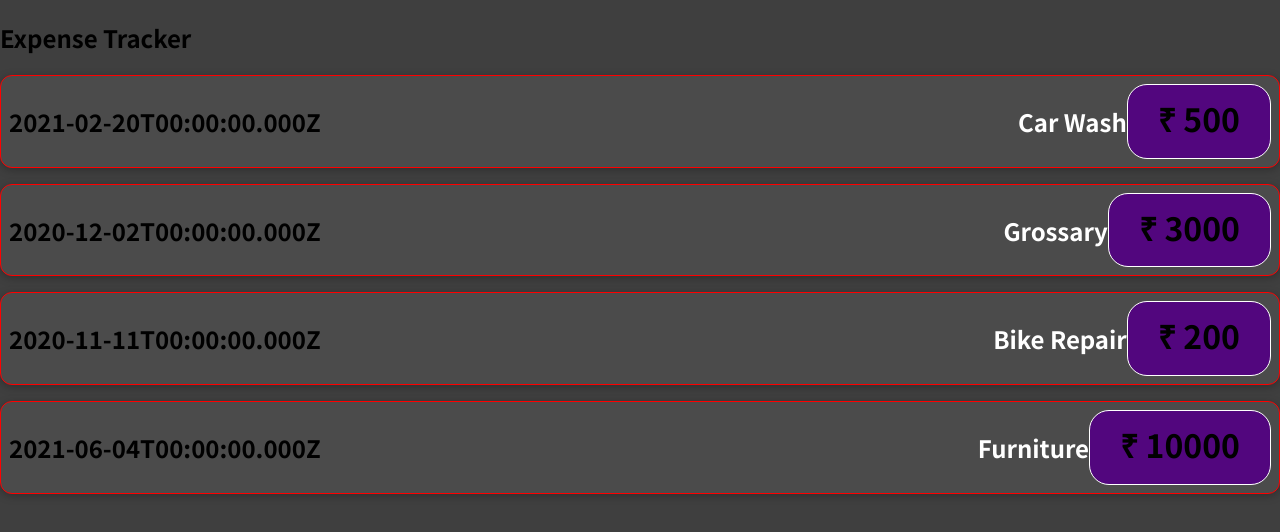
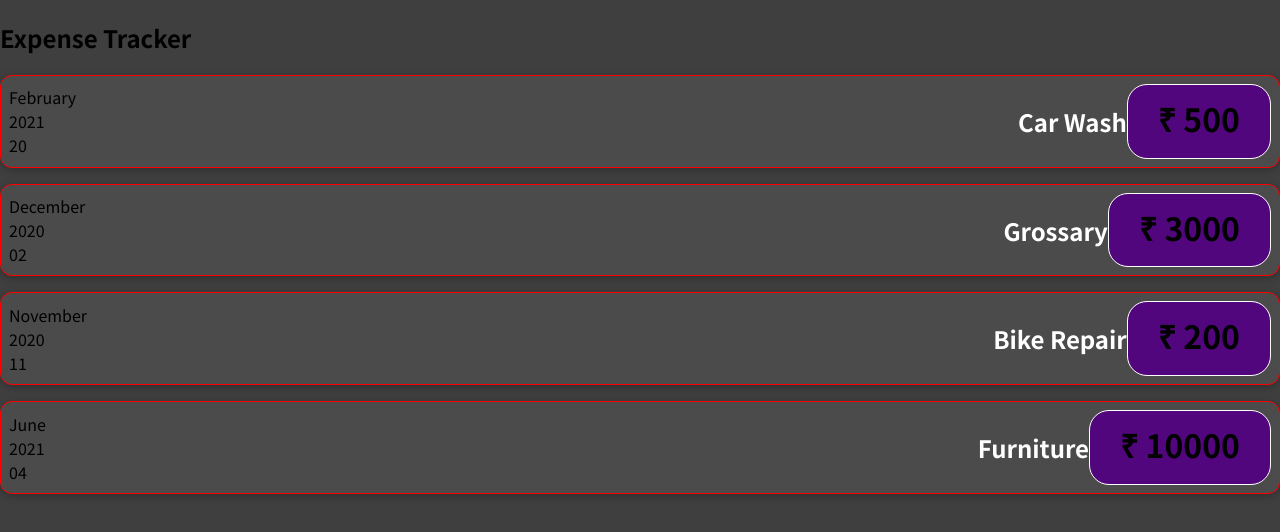
Before and after one commit to qur786/expense-tracker, a React app: page / in a window 1280 px wide. Shown: the top 532 px of the page. Built offline with nearby package versions, Linux system fonts and the light colour scheme.

Commit message:
refactor: use custom date

```diff
--- a/src/components/ExpenseItem.js
+++ b/src/components/ExpenseItem.js
@@ -1,8 +1,16 @@
 import "./ExpenseItem.css";
 export const ExpenseItem = (props) => {
+    const { date } = props;
+    const month = date.toLocaleString("en-US", {month: "long"});
+    const day = date.toLocaleString("en-US", { day: "2-digit"});
+    const year = date.getFullYear();
     return (
         <div className="expense-item">
-            <h2>{props.date.toISOString()}</h2>
+            <div>
+            <div>{month}</div>
+            <div>{year}</div>
+            <div>{day}</div>
+            </div>
             <div className="expense-item__description">
                 <h2>{props.title}</h2>
                 <div className="expense-item__price">&#8377; {props.amount}</div>
```
